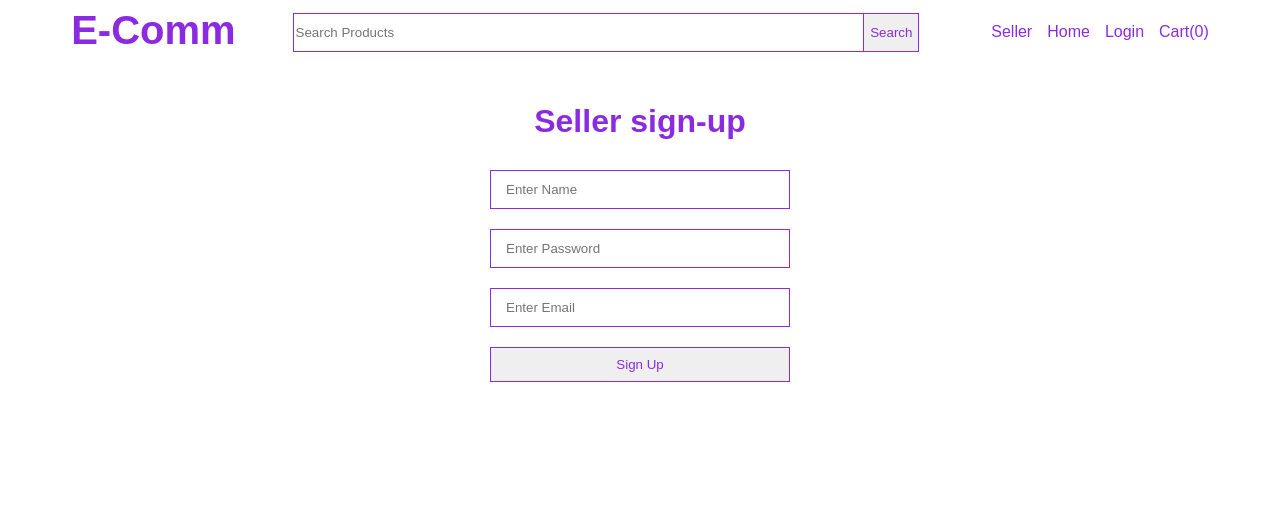
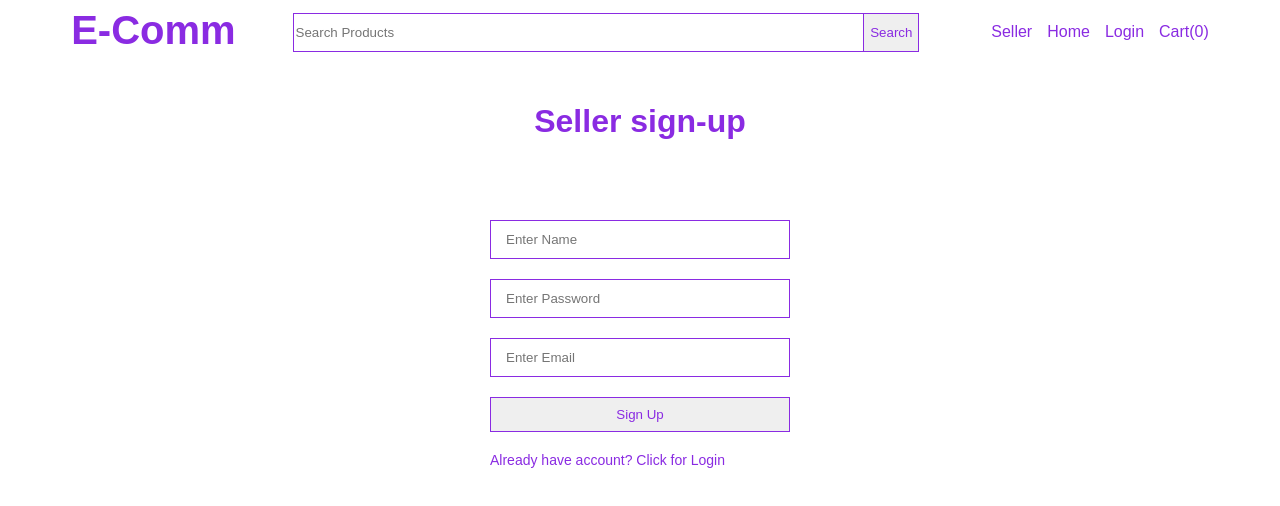
Before and after one commit to tharanga270/ecommerce-angular, an Angular app: page /seller-auth in a window 1280 px wide. Shown: the top 506 px of the page. Built offline with nearby package versions, Linux system fonts and the light colour scheme.

Commit message:
6.Done with login form

```diff
--- a/src/app/seller-auth/seller-auth.component.html
+++ b/src/app/seller-auth/seller-auth.component.html
@@ -1,11 +1,23 @@
 <div class="seller-auth">
-    <div class="sign-up">
+    <div *ngIf="!showLogin" class="sign-up">
         <h1>Seller sign-up</h1>
         <form #sellerSignUp="ngForm" (ngSubmit)="signUp(sellerSignUp.value)" class="common-form">
             <input type="text" class="form-input" placeholder="Enter Name" name="name" ngModel />
             <input type="password" class="form-input" placeholder="Enter Password" name="password" ngModel />
             <input type="text" class="form-input" placeholder="Enter Email" name="email" ngModel />
             <button class="form-button">Sign Up</button>
+            <a class="auth-toggle-link" (click)="openLogin()">Already have account? Click for Login</a>
+        </form>
+    </div>
+
+    <div *ngIf="showLogin" class="login">
+        <h1>Seller Login</h1>
+        <form #sellerLogin="ngForm" (ngSubmit)="login(sellerLogin.value)" class="common-form">
+            <input type="text" class="form-input" placeholder="Enter Email" name="email" ngModel />
+            <input type="password" class="form-input" placeholder="Enter Password" name="password" ngModel />
+            <button class="form-button">Login</button>
+            <a class="auth-toggle-link" (click)="openSignUp()">Don't have account? Click for sign-up</a>
+
         </form>
     </div>
 </div>
--- a/src/app/seller-auth/seller-auth.component.scss
+++ b/src/app/seller-auth/seller-auth.component.scss
@@ -1,8 +1,17 @@
-.sign-up {
+.sign-up,
+.login {
   text-align: center;
 }
-.sign-up h1 {
+.sign-up h1,
+.login h1 {
   margin-top: 50px;
-  margin-bottom: 30px;
+  margin-bottom: 80px;
   color: blueviolet;
 }
+.auth-toggle-link {
+  color: blueviolet;
+  font-size: 14px;
+  margin-top: 20px;
+  text-align: left;
+  cursor: pointer;
+}
--- a/src/app/seller-auth/seller-auth.component.ts
+++ b/src/app/seller-auth/seller-auth.component.ts
@@ -9,13 +9,23 @@
   styleUrls: ['./seller-auth.component.scss'],
 })
 export class SellerAuthComponent implements OnInit {
+  showLogin = false;
   constructor(private seller: SellerService, private router: Router) {}
 
-  ngOnInit():void{
-    this.seller.reloadSeller()
+  ngOnInit(): void {
+    this.seller.reloadSeller();
   }
 
   signUp(data: signUp): void {
     this.seller.userSignUp(data);
   }
+  login(data: signUp): void {
+    console.warn(data);
+  }
+  openLogin() {
+    this.showLogin = true;
+  }
+  openSignUp() {
+    this.showLogin = false;
+  }
 }
```
